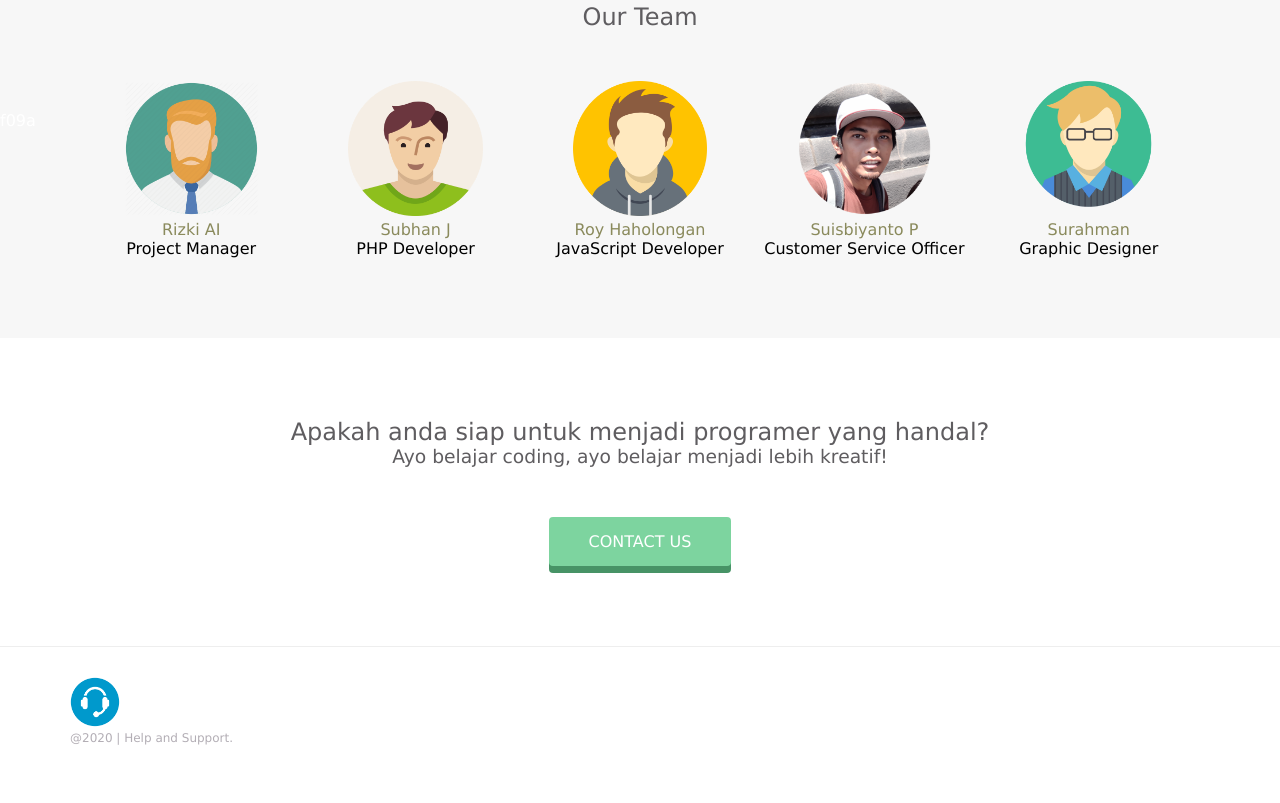
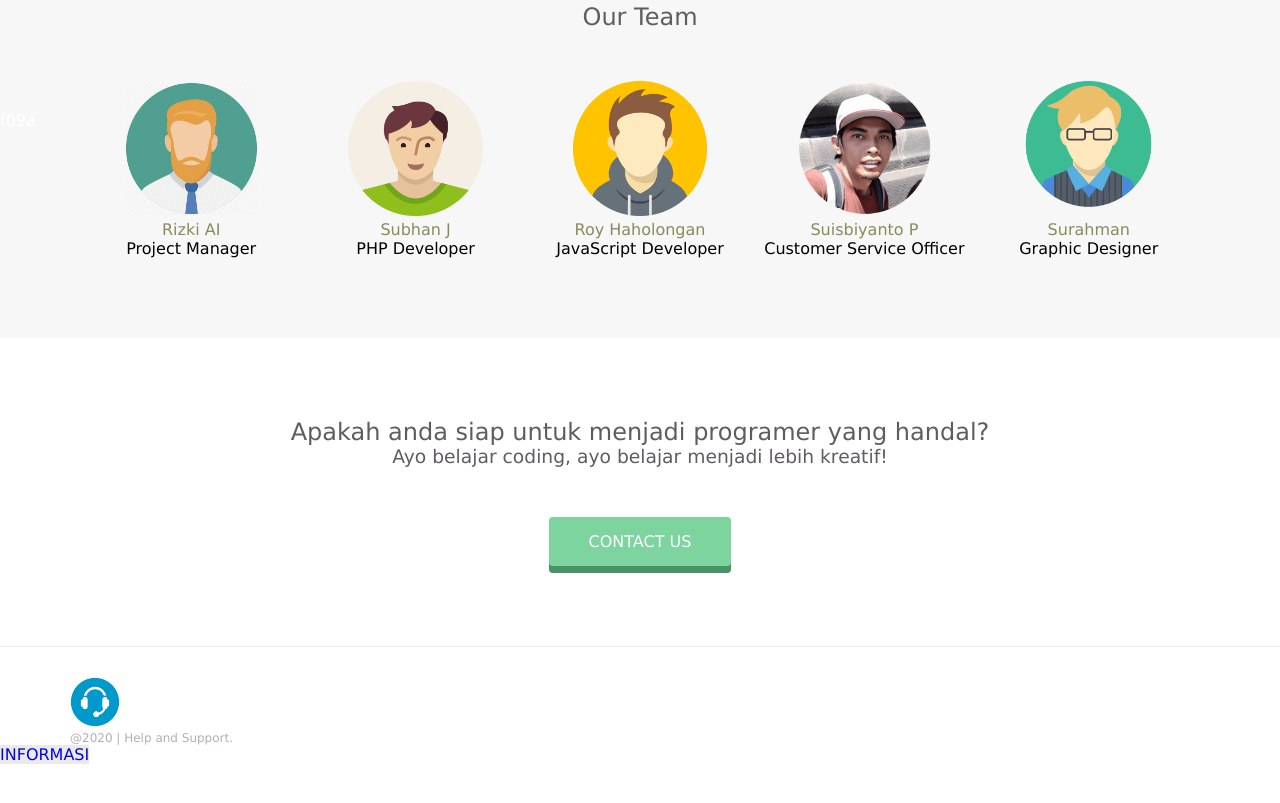
Before and after one commit to suisbiyanto/DIGITALENT2020, a plain HTML site: page index.html in a window 1280 px wide. Shown: the part 689-1492 px from the top of the page. Drawn offline with Linux system fonts and the light colour scheme.

Commit message:
Update index.html

```diff
--- a/index.html
+++ b/index.html
@@ -95,7 +95,7 @@
         <img src="images/cs-info.png">
         <p>@2020 | Help and Support.</p>
       </div>
-      <a class="fb" href="#"></a>
+      <a class="fb" href="#">INFORMASI</a>
     </footer>
   </body>
 </html>
```
